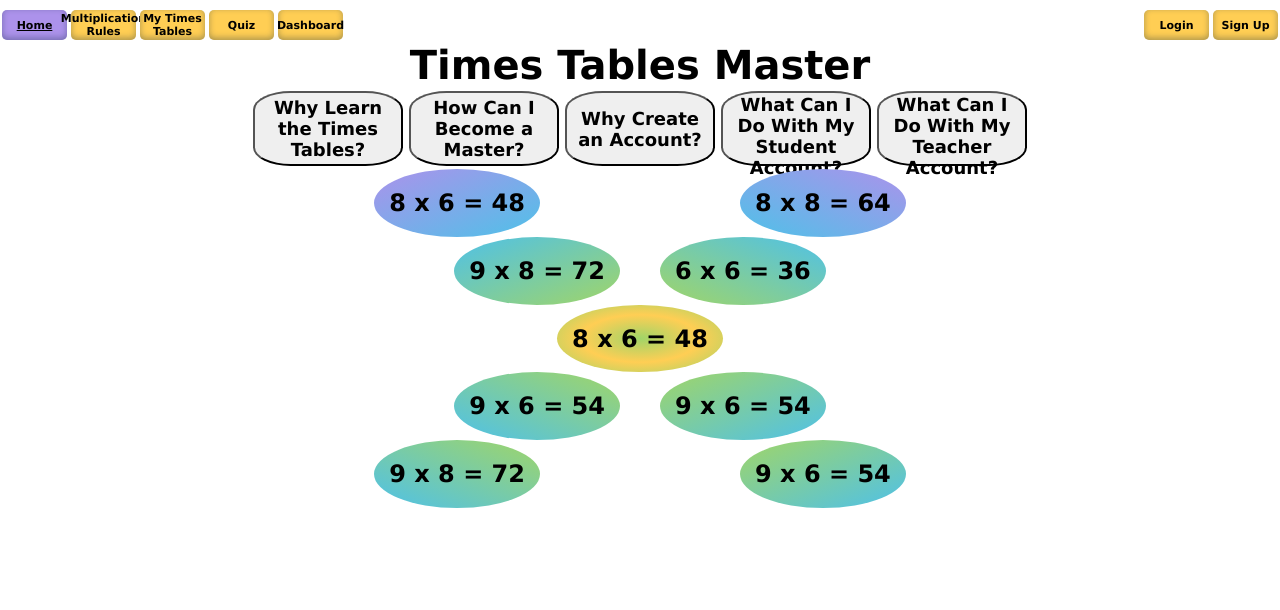
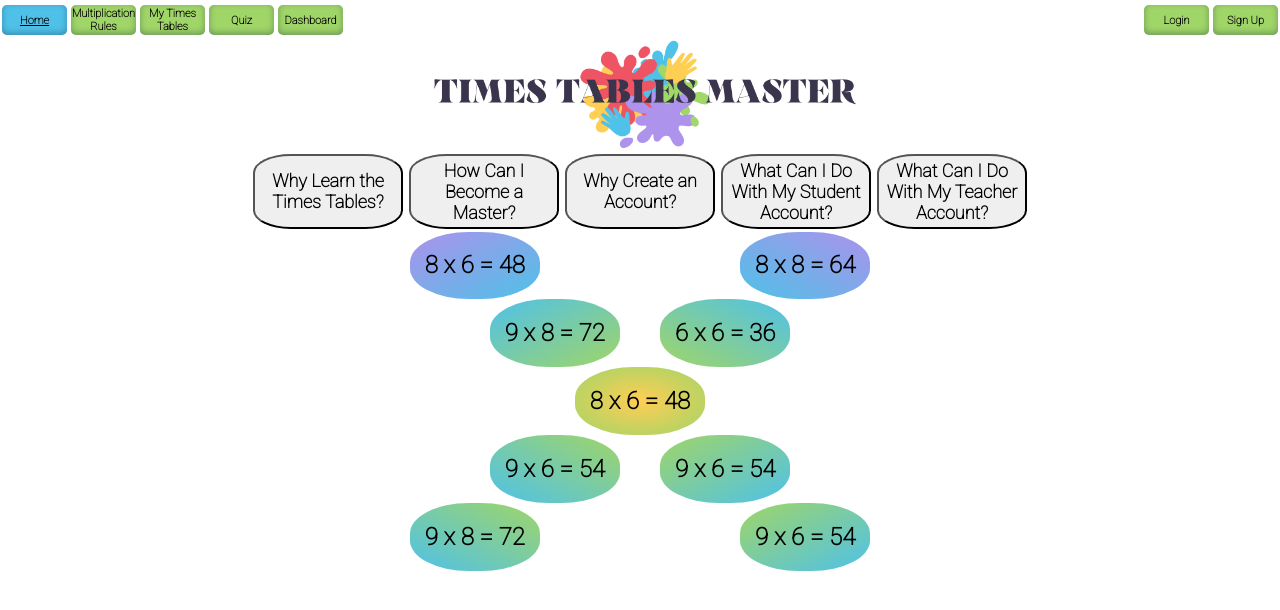
Before and after one commit to ctninman/times-tables-master-project, a React (Create React App) app in the folder client/: page / in a window 1280 px wide. Shown: the top 610 px of the page. Built offline with nearby package versions, Linux system fonts and the light colour scheme; no server answers.

Commit message:
test imported logo image

```diff
--- a/client/src/components/FactCard.js
+++ b/client/src/components/FactCard.js
@@ -1,7 +1,7 @@
 function FactCard ({fact}) {
   return (
-    <div style={{backgroundColor: 'white', width: '115px', margin: '5px', padding: '5px', marginTop: '5px', borderRadius: '5px'}}>
-      <h3 style={{margin: '3px'}}>{fact.problem.multiplication_fact} = {fact.problem.answer}</h3>
+    <div style={{backgroundColor: 'white', width: '115px', margin: '5px', padding: '5px', marginTop: '5px', borderRadius: '45%'}}>
+      <h3 style={{margin: '3px', textAlign: 'center'}}>{fact.problem.multiplication_fact} = {fact.problem.answer}</h3>
     </div>
   )
 }
--- a/client/src/components/LoadScreen.js
+++ b/client/src/components/LoadScreen.js
@@ -35,43 +35,43 @@ function LoadScreen () {
     <div style={{textAlign: 'center'}}>
 
       <div style={{display: 'flex', flexDirection: 'row', justifyContent: 'center'}}>
-        <div style={{backgroundImage: 'linear-gradient(to bottom right, #AC92EB, #4FC1E8', marginRight: '100px', borderRadius: '50%'}}>
+        <div style={{backgroundImage: 'linear-gradient(to bottom right, #AC92EB, #4FC1E8', marginRight: '100px', borderRadius: '45%'}}>
           <h2 style={{paddingLeft: '15px', paddingRight: '15px'}}>{sixthLoadingFact}</h2>
         </div>
-        <div style={{backgroundImage: 'linear-gradient(to bottom left, #AC92EB, #4FC1E8', marginLeft: '100px', borderRadius: '50%'}}>
+        <div style={{backgroundImage: 'linear-gradient(to bottom left, #AC92EB, #4FC1E8', marginLeft: '100px', borderRadius: '45%'}}>
           <h2 style={{paddingLeft: '15px', paddingRight: '15px'}}>{seventhLoadingFact}</h2>
         </div>
       </div>
 
       <div style={{display: 'flex', flexDirection: 'row', justifyContent: 'center'}}>
-        <div style={{backgroundImage: 'linear-gradient(to bottom right, #4FC1E8, #A0D568', marginRight: '20px', borderRadius: '50%'}}>
+        <div style={{backgroundImage: 'linear-gradient(to bottom right, #4FC1E8, #A0D568', marginRight: '20px', borderRadius: '45%'}}>
           <h2 style={{paddingLeft: '15px', paddingRight: '15px'}}>{loadingFact}</h2>
         </div>
-        <div style={{backgroundImage: 'linear-gradient(to bottom left, #4FC1E8, #A0D568', marginLeft: '20px', borderRadius: '50%'}}>
+        <div style={{backgroundImage: 'linear-gradient(to bottom left, #4FC1E8, #A0D568', marginLeft: '20px', borderRadius: '45%'}}>
           <h2 style={{paddingLeft: '15px', paddingRight: '15px'}}>{secondLoadingFact}</h2>
         </div>
       </div>
 
       <div style={{display: 'flex', flexDirection: 'row', justifyContent: 'center'}}>
-        <div style={{backgroundImage: 'radial-gradient(#A0D568, #FFCE54, #A0D568', borderRadius: '50%'}}>
+        <div style={{backgroundImage: 'radial-gradient(#FFCE54, #A0D568)', borderRadius: '45%'}}>
           <h2 style={{paddingLeft: '15px', paddingRight: '15px'}}>{thirdLoadingFact}</h2>
         </div>
       </div>
 
       <div style={{display: 'flex', flexDirection: 'row', justifyContent: 'center'}}>
-        <div style={{backgroundImage: 'linear-gradient(to bottom left, #A0D568, #4FC1E8', marginRight: '20px', borderRadius: '50%'}}>
+        <div style={{backgroundImage: 'linear-gradient(to bottom left, #A0D568, #4FC1E8', marginRight: '20px', borderRadius: '45%'}}>
           <h2 style={{paddingLeft: '15px', paddingRight: '15px'}}>{fourthLoadingFact}</h2>
         </div>
-        <div style={{backgroundImage: 'linear-gradient(to bottom right, #A0D568, #4FC1E8', marginLeft: '20px', borderRadius: '50%'}}>
+        <div style={{backgroundImage: 'linear-gradient(to bottom right, #A0D568, #4FC1E8', marginLeft: '20px', borderRadius: '45%'}}>
           <h2 style={{paddingLeft: '15px', paddingRight: '15px'}}>{fifthLoadingFact}</h2>
         </div>
       </div>
 
       <div style={{display: 'flex', flexDirection: 'row', justifyContent: 'center'}}>
-        <div style={{backgroundImage: 'linear-gradient(to bottom left, #A0D568, #4FC1E8', marginRight: '100px', borderRadius: '50%'}}>
+        <div style={{backgroundImage: 'linear-gradient(to bottom left, #A0D568, #4FC1E8', marginRight: '100px', borderRadius: '45%'}}>
           <h2 style={{paddingLeft: '15px', paddingRight: '15px'}}>{eighthLoadingFact}</h2>
         </div>
-        <div style={{backgroundImage: 'linear-gradient(to bottom right, #A0D568, #4FC1E8', marginLeft: '100px', borderRadius: '50%'}}>
+        <div style={{backgroundImage: 'linear-gradient(to bottom right, #A0D568, #4FC1E8', marginLeft: '100px', borderRadius: '45%'}}>
           <h2 style={{paddingLeft: '15px', paddingRight: '15px'}}>{ninthLoadingFact}</h2>
         </div>
       </div>
--- a/client/src/components/NavBar.js
+++ b/client/src/components/NavBar.js
@@ -2,6 +2,7 @@ import { NavLink } from 'react-router-dom'
 import { useContext } from "react"
 import {UserContext} from "./UserContext"
 import {useHistory} from "react-router-dom"
+import siteLogo from '../images/canvaLogo.png'
 
 function NavBar({isTeacher, setIsTeacher}) {
 
@@ -23,12 +24,12 @@ function NavBar({isTeacher, setIsTeacher}) {
     <div>
     <div style={{display: 'flex', flexDirection: 'row', justifyContent: 'space-between', backgroundColor: 'white'}}>
 
-        <div style={{width: '60%', display: 'flex', flexDirection: 'row', marginTop: '10px', flexWrap: 'wrap', marginBottom: '0px'}}>
+        <div style={{ display: 'flex', flexDirection: 'row', marginTop: '5px', width: '360px', marginBottom: '0px'}}>
           <NavLink
             to='/'
             exact
             className='nav-bar'
-            activeStyle={{background: "#AC92EB", textDecoration: 'underline'}}
+            activeStyle={{background: "#4FC1E8", textDecoration: 'underline'}}
           >
             Home
           </NavLink>
@@ -36,7 +37,7 @@ function NavBar({isTeacher, setIsTeacher}) {
             to='/multiplication-rules'
             exact
             className='nav-bar'
-            activeStyle={{background: "#AC92EB", textDecoration: 'underline'}}
+            activeStyle={{background: "#4FC1E8", textDecoration: 'underline'}}
           >
             Multiplication Rules
           </NavLink>
@@ -44,7 +45,7 @@ function NavBar({isTeacher, setIsTeacher}) {
             to='/my-times-tables'
             exact
             className='nav-bar'
-            activeStyle={{background: "#AC92EB", textDecoration: 'underline'}}
+            activeStyle={{background: "#4FC1E8", textDecoration: 'underline'}}
           >
             My Times Tables
           </NavLink>
@@ -52,7 +53,7 @@ function NavBar({isTeacher, setIsTeacher}) {
             to='/quizzes'
             exact
             className='nav-bar'
-            activeStyle={{background: "#AC92EB", textDecoration: 'underline'}}
+            activeStyle={{background: "#4FC1E8", textDecoration: 'underline'}}
           >
             Quiz
           </NavLink>
@@ -62,7 +63,7 @@ function NavBar({isTeacher, setIsTeacher}) {
             to='/student-dashboard'
             exact
             className='nav-bar'
-            activeStyle={{background: "#AC92EB", textDecoration: 'underline'}}
+            activeStyle={{background: "#4FC1E8", textDecoration: 'underline'}}
           >
             Dashboard
           </NavLink>
@@ -71,7 +72,7 @@ function NavBar({isTeacher, setIsTeacher}) {
             to='/teacher-dashboard'
             exact
             className='nav-bar'
-            activeStyle={{background: "#AC92EB", textDecoration: 'underline'}}
+            activeStyle={{background: "#4FC1E8", textDecoration: 'underline'}}
           >
             Dashboard
           </NavLink>
@@ -80,37 +81,47 @@ function NavBar({isTeacher, setIsTeacher}) {
 
 
 
-        <div style={{width: '32%', display: 'flex', flexDirection: 'row', justifyContent: 'flex-end', marginTop: '10px', flexWrap: 'wrap'}}>
-          <div style={{width: '75px'}}></div>
+        <div style={{ display: 'flex', flexDirection: 'row', alignContent: 'right', justifyContent: 'right', marginTop: '5px', textAlign: 'right', flexWrap: 'wrap'}}>
+          {/* <div style={{width: '75px'}}> */}
             {user ?
-           <h3>Hi, {user.username}</h3>
+            <div style={{display: 'flex', justifyContent: 'flex-end'}}>
+              <h5 style={{marginBottom: '2px', marginTop: '5px', marginRight: '5px'}}>Hi, {user.username}</h5>
+            </div>
             :
+            <div style={{display: 'flex', justifyContent: 'flex-end'}}>
               <NavLink
                 to='/user-login'
                 exact
                 className='nav-bar'
-              activeStyle={{background: "#AC92EB", textDecoration: 'underline'}}
+                activeStyle={{background: "#4FC1E8", textDecoration: 'underline'}}
               >
                 Login
               </NavLink>
+            </div>
             }
+
           {user ?
           null:
+          <div style={{display: 'flex', justifyContent: 'flex-end'}}>
             <NavLink
               to='/user-signup'
               exact
               className='nav-bar'
-            activeStyle={{background: "#AC92EB", textDecoration: 'underline'}}
+              activeStyle={{background: "#4FC1E8", textDecoration: 'underline'}}
             >
               Sign Up
             </NavLink>
+          </div>
           }
           {user
           ?
+          <div style={{display: 'flex', justifyContent: 'flex-end'}}>
             <button className='nav-bar'
+              style={{marginTop: '0px'}}
               onClick={handleSignOut}
               >Sign Out
             </button>
+          </div>
           :
           null}
         </div>
@@ -118,10 +129,11 @@ function NavBar({isTeacher, setIsTeacher}) {
         </div>
 
         <div style={{display: 'flex', flexDirection: 'row', width: '100%',marginTop: '2px', flexWrap: 'wrap', justifyContent: 'center'}}>
-          <h2
-            style={{fontSize: '40px', color: 'black', textAlign: 'center', textShadow: '0px 0px 6px rgba(255,255,255,0.7)', margin: '0px', marginTop: '0px'}}
-            >Times Tables Master
-          </h2>
+          {/* <h2
+            style={{fontSize: '40px', fontWeight: 'bolder', color: '#AC92EB', textAlign: 'center', textShadow: '0px 0px 6px rgba(255,255,255,0.7)', margin: '0px', marginTop: '0px'}}
+            >TIMES TABLES MASTER
+          </h2> */}
+          <img style={{width: '35%'}}src={siteLogo}/>
         </div>
 
     </div>
--- a/client/src/components/RulePage.js
+++ b/client/src/components/RulePage.js
@@ -55,7 +55,7 @@ function RulePage ({allRules}) {
         ?
       <div style={{display: 'flex', flexDirection: 'column', justifyContent: 'center'}}>
         <div style={{display: 'flex', flexDirection: 'row', textAlign: 'center', justifyContent: 'center', alignItems: 'center'}}>
-          <h1 style={{padding: '8px', backgroundColor: '#FFCE54', marginLeft: '15px', borderRadius: '50%', width: '120px', height: '80px',textAlign: 'center', fontSize: '40px', border: '2px solid'}}>{singleRule.rule_title}:</h1>
+          <h1 style={{padding: '8px', marginLeft: '15px', width: '120px', height: '80px',textAlign: 'center', fontSize: '40px', color: '#4FC1E8'}}>{singleRule.rule_title}:</h1>
           <h1 style={{padding: '5px',backgroundColor: '#4FC1E8', marginLeft: '15px',borderRadius: '25px', width: '75%', border: '2px solid'}}>{singleRule.rule}</h1>
         </div>
         <div style={{textAlign: 'center'}}>
--- a/client/src/index.css
+++ b/client/src/index.css
@@ -1,4 +1,5 @@
 @import url('https://fonts.googleapis.com/css2?family=Josefin+Sans:wght@100&display=swap');
+@import url('https://fonts.googleapis.com/css2?family=Roboto:wght@100&display=swap');
 
 body {
   margin: 0;
@@ -6,15 +7,18 @@ body {
     'Ubuntu', 'Cantarell', 'Fira Sans', 'Droid Sans', 'Helvetica Neue',
     sans-serif; */
   /* font-family: 'Josefin Sans', sans-serif; */
-  font-family: Verdana, Geneva, Tahoma, sans-serif;
+  /* font-family: Verdana, Geneva, Tahoma, sans-serif; */
+  /* font-family: Arial, Helvetica, sans-serif;*/
+  font-family: 'Roboto', sans-serif;
   -webkit-font-smoothing: antialiased;
   -moz-osx-font-smoothing: grayscale;
 
 }
 
 code {
-  font-family: source-code-pro, Menlo, Monaco, Consolas, 'Courier New',
-    monospace;
+  /* font-family: source-code-pro, Menlo, Monaco, Consolas, 'Courier New',
+    monospace; */
+    font-family: 'Roboto', sans-serif;
 }
 
 .grid {
@@ -162,8 +166,9 @@ code {
   font-size: smaller;
   font-size: 11px;
   margin: 5 12px 12px;
-  background: #FFCE54;
+  background: #A0D568;
   text-decoration: none;
+  font-family: 'Roboto', sans-serif;
   color: black;
   border-radius: 5px;
   height: 30px;
@@ -233,7 +238,7 @@ button {
   height: 25px;
   margin: 3px;
   /* font-family: 'Josefin Sans', sans-serif; */
-  font-family: Verdana, Geneva, Tahoma, sans-serif;
+  /* font-family: Verdana, Geneva, Tahoma, sans-serif; */
   font-weight: bolder;
   font-size: large;
 }
@@ -318,6 +323,8 @@ button {
 
 button {
   display: inline-block;
+  font-family: 'Roboto', sans-serif;
+  font-weight: bolder;
   cursor: pointer;
   box-shadow: inset 0 0 0 0 #AC92EB;
   -webkit-transition: ease-out 0.4s;
@@ -343,4 +350,6 @@ button:hover {
   font-family: Verdana, Geneva, Tahoma, sans-serif;
   font-family: Arial, Helvetica, sans-serif;
   font-family: Roboto;
+  font-family: Open sans;
+
 }
```
Also changed, not shown: client/src/components/FactFilter.js (+13 -13 lines), client/src/images/canvaLogo.png (added), 1 other file (tests, documents, lock files or other folders). Lines whose indentation alone changed are shown as unchanged.
